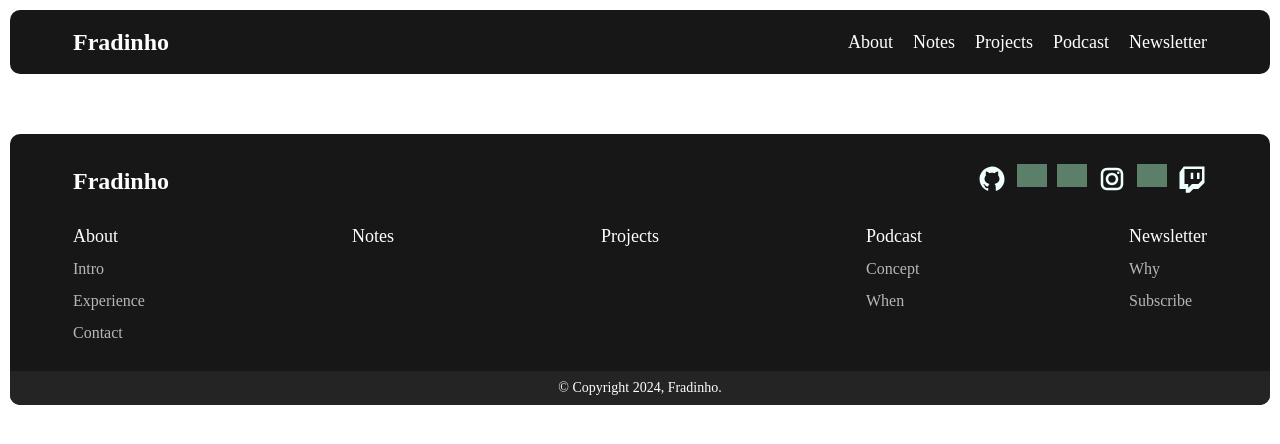
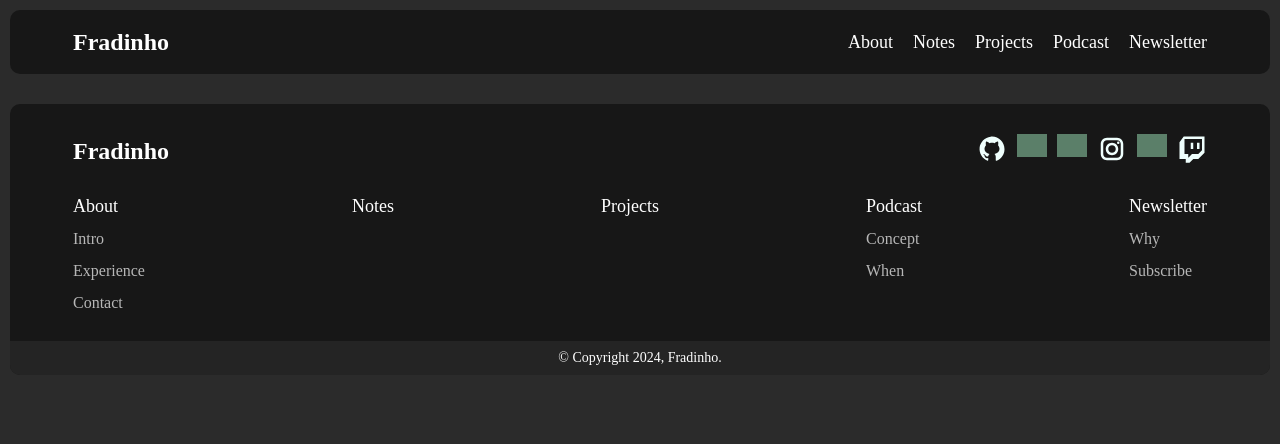
Before and after one commit to dafradinho/website, a Vue app: page / in a window 1280 px wide. Shown: the top 444 px of the page. Built offline with nearby package versions, Linux system fonts and the light colour scheme; grey boxes are pictures that could not be loaded; a web font is replaced by a local one.

Commit message:
Added hover states and background color

```diff
--- a/src/App.vue
+++ b/src/App.vue
@@ -14,6 +14,7 @@ import Footer from "./components/Footer.vue";
 .container {
   width: calc(100% - 20px);
   max-width: 1320px;
-  margin: 10px auto;
+  padding: 10px 0;
+  margin: auto;
 }
 </style>
--- a/src/components/Footer.vue
+++ b/src/components/Footer.vue
@@ -90,7 +90,6 @@ onMounted(() => {
 footer {
   padding: 30px 0 0;
   border-radius: 10px;
-  margin-top: 60px;
   overflow: hidden;
   background-color: $black;
 
@@ -121,6 +120,13 @@ footer {
 
           a {
             display: block;
+
+            &:hover {
+              img {
+                filter: invert(40%) sepia(40%) saturate(40%) hue-rotate(90deg)
+                  brightness(130%) contrast(100%);
+              }
+            }
 
             img {
               width: 30px;
@@ -154,7 +160,13 @@ footer {
           }
 
           .footer-link {
+            padding-bottom: 1px;
+            border-bottom: 1px solid transparent;
             color: $grey-light;
+
+            &:hover {
+              border-color: $grey-light;
+            }
           }
         }
       }
@@ -164,7 +176,7 @@ footer {
   .copyright {
     padding: 10px 0;
     margin-top: 30px;
-    background-color: $grey;
+    background-color: $grey-dark;
     text-align: center;
 
     p {
--- a/src/components/Header.vue
+++ b/src/components/Header.vue
@@ -25,6 +25,7 @@
 header {
   padding: 20px 0;
   border-radius: 10px;
+  margin-bottom: 30px;
   background-color: $black;
 
   .header-content {
@@ -59,8 +60,14 @@ header {
         }
 
         a {
+          padding-bottom: 2px;
+          border-bottom: 2px solid transparent;
           font-weight: 500;
           font-size: 18px;
+
+          &:hover {
+            border-color: $white;
+          }
         }
       }
     }
--- a/src/styles/font.css
+++ b/src/styles/font.css
@@ -6,6 +6,10 @@
   font-stretch: 75% 125%;
 }
 
+body {
+  background-color: #2b2b2b;
+}
+
 html {
   font-family: "Mona Sans";
 }
--- a/src/styles/globals.scss
+++ b/src/styles/globals.scss
@@ -1,6 +1,7 @@
 // Color variables
 $black: #171717;
-$grey: #242424;
+$grey-dark: #242424;
+$grey: #2b2b2b;
 $grey-light: #b7b7b7;
 $white: #ffffff;
 
@@ -10,7 +11,8 @@ $white: #ffffff;
 }
 
 a,
-button {
+button,
+img {
   -moz-transition: all 0.25s ease-out;
   -webkit-transition: all 0.25s ease-out;
   -i-transition: all 0.25s ease-out;
```
